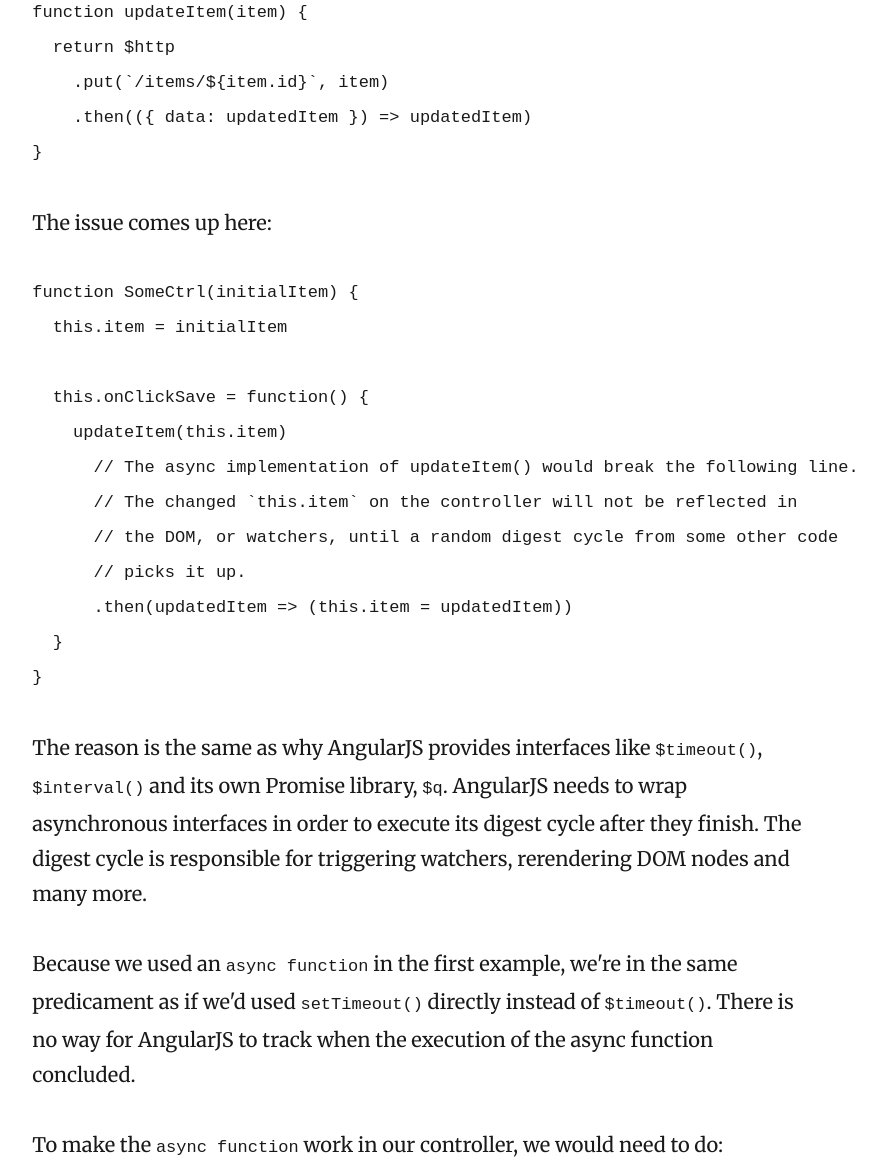
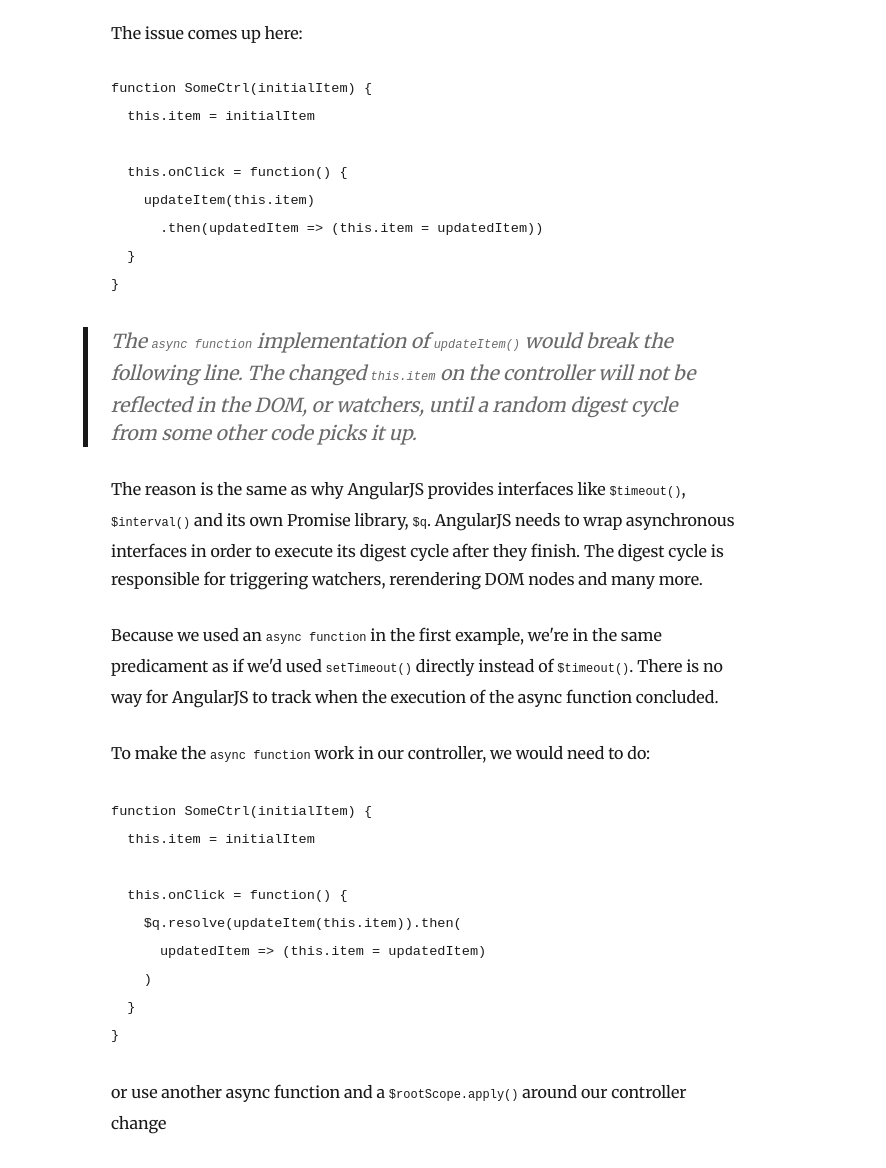
Before and after one commit to VanTanev/ivantanev.com, a Gatsby site: page /async-functions-and-angularjs-1-x-do-not-mix/ in a window 1280 px wide. Shown: the part 727-1895 px from the top of the page, without its empty margins (214-1100 px from the left). Built offline with nearby package versions, Linux system fonts and the light colour scheme; Gatsby itself is replaced by a stand-in of ours; some packages are replaced by stand-ins of ours; code samples lack their colours.

Commit message:
Style improvements

````diff
--- a/content/blog/async-functions-and-angularjs-1-x-do-not-mix/index.md
+++ b/content/blog/async-functions-and-angularjs-1-x-do-not-mix/index.md
@@ -28,20 +28,21 @@ function updateItem(item) {
 
 The issue comes up here:
 
-```javascript
+<!-- prettier-ignore-start -->
+```javascript{6}
 function SomeCtrl(initialItem) {
   this.item = initialItem
 
-  this.onClickSave = function() {
+  this.onClick = function() {
     updateItem(this.item)
-      // The async implementation of updateItem() would break the following line.
-      // The changed `this.item` on the controller will not be reflected in
-      // the DOM, or watchers, until a random digest cycle from some other code
-      // picks it up.
       .then(updatedItem => (this.item = updatedItem))
   }
 }
 ```
+<!-- prettier-ignore-end -->
+
+> The `async function` implementation of `updateItem()` would break the following line.
+> The changed `this.item` on the controller will not be reflected in the DOM, or watchers, until a random digest cycle from some other code picks it up.
 
 The reason is the same as why AngularJS provides interfaces like `$timeout()`, `$interval()` and its own Promise library, `$q`.
 AngularJS needs to wrap asynchronous interfaces in order to execute its digest cycle after they finish.
@@ -56,7 +57,7 @@ To make the `async function` work in our controller, we would need to do:
 function SomeCtrl(initialItem) {
   this.item = initialItem
 
-  this.onClickSave = function() {
+  this.onClick = function() {
     $q.resolve(updateItem(this.item)).then(
       updatedItem => (this.item = updatedItem)
     )
@@ -70,7 +71,7 @@ or use another async function and a `$rootScope.apply()` around our controller c
 function SomeCtrl(initialItem) {
   this.item = initialItem
 
-  this.onClickSave = async function() {
+  this.onClick = async function() {
     const updatedItem = await updateItem(this.item)
     $rootScope.$apply(() => {
       this.item = updatedItem
@@ -79,8 +80,6 @@ function SomeCtrl(initialItem) {
 }
 ```
 
-
-
 We end up manually wrapping any effects of `async function` code into `$rootScope.$apply()`, or wrap Promises with `$q.resolve()`. This makes it not worth using `async function` in the first place. This is unfortunate when we need to coordinate multiple async tasks, as the `async/await` interfaces make that much nicer.
 
 ### In conclusion
--- a/src/utils/global.css
+++ b/src/utils/global.css
@@ -1,5 +1,10 @@
-h1,h2,h3,h4,h5,h6 {
-    margin-top: 1.75rem
+h1,
+h2,
+h3,
+h4,
+h5,
+h6 {
+  margin-top: 1.75rem;
 }
 .gatsby-highlight-code-line {
   background-color: #feb;
@@ -18,7 +23,7 @@ h1,h2,h3,h4,h5,h6 {
 .gatsby-highlight {
   background-color: #fdf6e3;
   border-radius: 0.3em;
-  margin: 0.5em 0;
+  margin: 0.5em 0 1.5em;
   padding: 1em;
   overflow: auto;
 }
@@ -38,3 +43,7 @@ h1,h2,h3,h4,h5,h6 {
   float: left; /* 1 */
   min-width: 100%; /* 2 */
 }
+
+code[class*=language-], pre[class*=language-] {
+    font-size: 13.6px;
+}
--- a/src/utils/typography.js
+++ b/src/utils/typography.js
@@ -12,10 +12,20 @@ Wordpress2016.overrideThemeStyles = () => {
     h4: {
       textTransform: "initial",
     },
+    "p code": {
+      fontSize: "0.75rem",
+    },
+    // TODO: why tho
+    "h1 code, h2 code, h3 code, h4 code, h5 code, h6 code": {
+      fontSize: "inherit",
+    },
+    "li code": {
+      fontSize: "0.75rem",
+    },
   }
 }
 
-Wordpress2016.baseFontSize = '20px'
+Wordpress2016.baseFontSize = "16px"
 
 delete Wordpress2016.googleFonts
 
````
